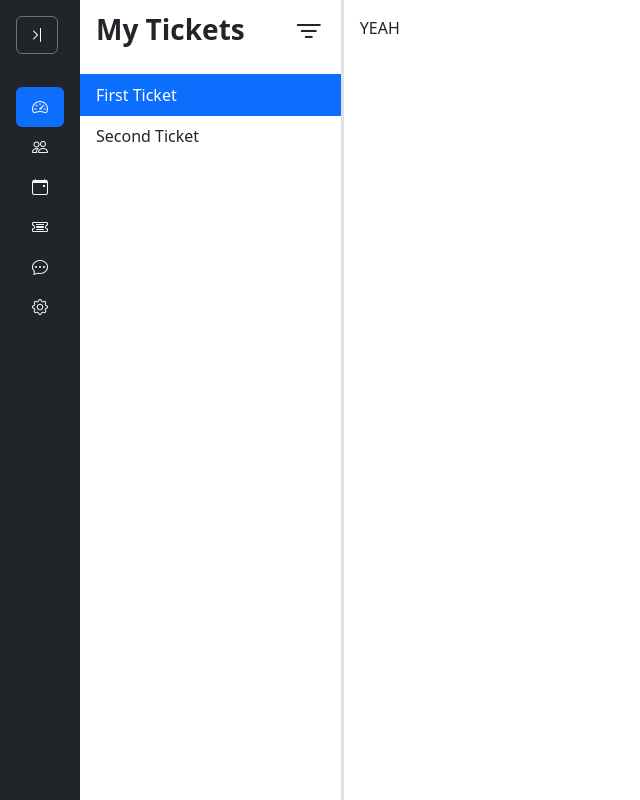
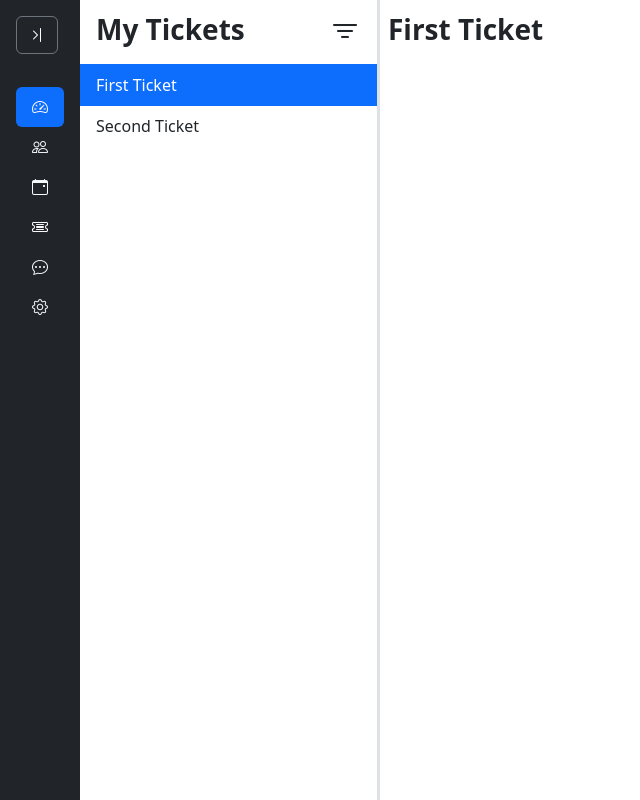
Before and after one commit to AnkurMal/ticket_test, a React (Vite) app: page / in a window 1280 px wide. Shown: the whole page, without its empty margins (0-640 px from the left). Built offline with nearby package versions, Linux system fonts and the light colour scheme.

Commit message:
small update

```diff
--- a/package.json
+++ b/package.json
@@ -10,7 +10,7 @@
     "preview": "vite preview"
   },
   "dependencies": {
-    "bootstrap": "5.3.8",
+    "bootstrap": "^5.3.8",
     "bootstrap-icons": "1.13.1",
     "react": "19.1.1",
     "react-dom": "19.1.1",
--- a/src/Dashboard.jsx
+++ b/src/Dashboard.jsx
@@ -1,5 +1,4 @@
 import { useState } from "react";
-import { Link } from "react-router-dom";
 
 function Dashboard() {
   const [active, setActive] = useState(0);
@@ -11,13 +10,11 @@ function Dashboard() {
 
   return (
     <div className="d-flex flex-row h-100">
-      <ul className="list-group list-group-flush border-end border-3">
-        <li className="list-group-item">
-          <div className="d-flex flex-row justify-content-between gap-5">
-            <p className="fs-3 fw-semibold">My Tickets</p>
-            <i className="bi bi-filter fs-2"></i>
-          </div>
-        </li>
+      <ul className="list-group list-group-flush border-end border-3" style={{width: '300px'}}>
+        <div className="d-flex flex-row list-group-item justify-content-between gap-5">
+          <p className="fs-3 fw-semibold m-0">My Tickets</p>
+          <i className="bi bi-filter fs-2"></i>
+        </div>
         {tickets.map((ticket, index) =>
           <TicketLink
             key={index}
@@ -25,20 +22,21 @@ function Dashboard() {
             text={ticket.text}>
           </TicketLink>)}
       </ul>
-      <div className="p-3">
-        <p>YEAH</p>
+      <div className="d-flex">
+        <p className="fs-3 fw-semibold p-2">First Ticket</p>
       </div>
     </div>
   )
 
   function TicketLink({index, text}) {
     return(
-      <Link
-        to="#"
+      <button
+        type="button"
         className={`list-group-item list-group-item-action ${index===active && "active"}`}
+        style={{wordBreak: 'break-word'}}
         onClick={() => setActive((active+1) % tickets.length)}>
           {text}
-      </Link>
+      </button>
     )
   }
 }
```
Also changed, not shown: 1 other file (tests, documents, lock files or other folders).
